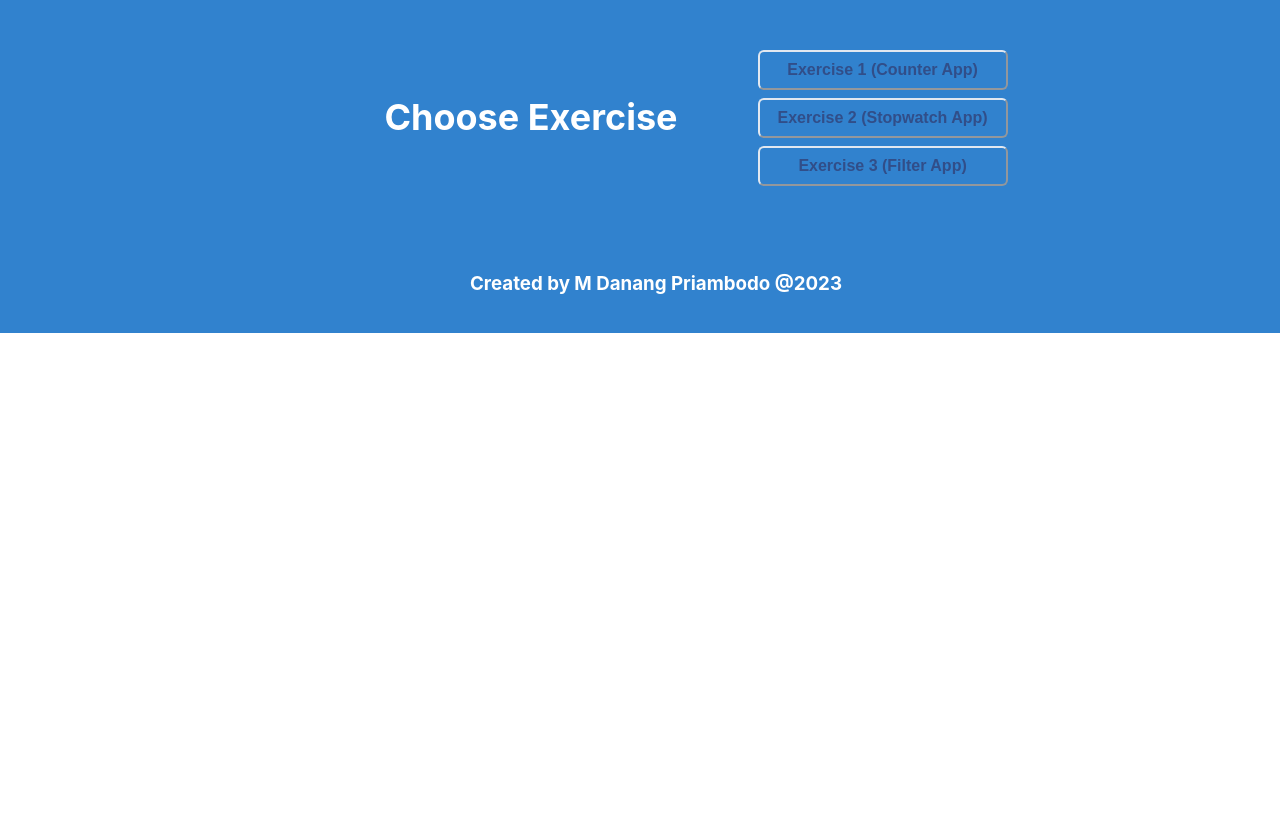
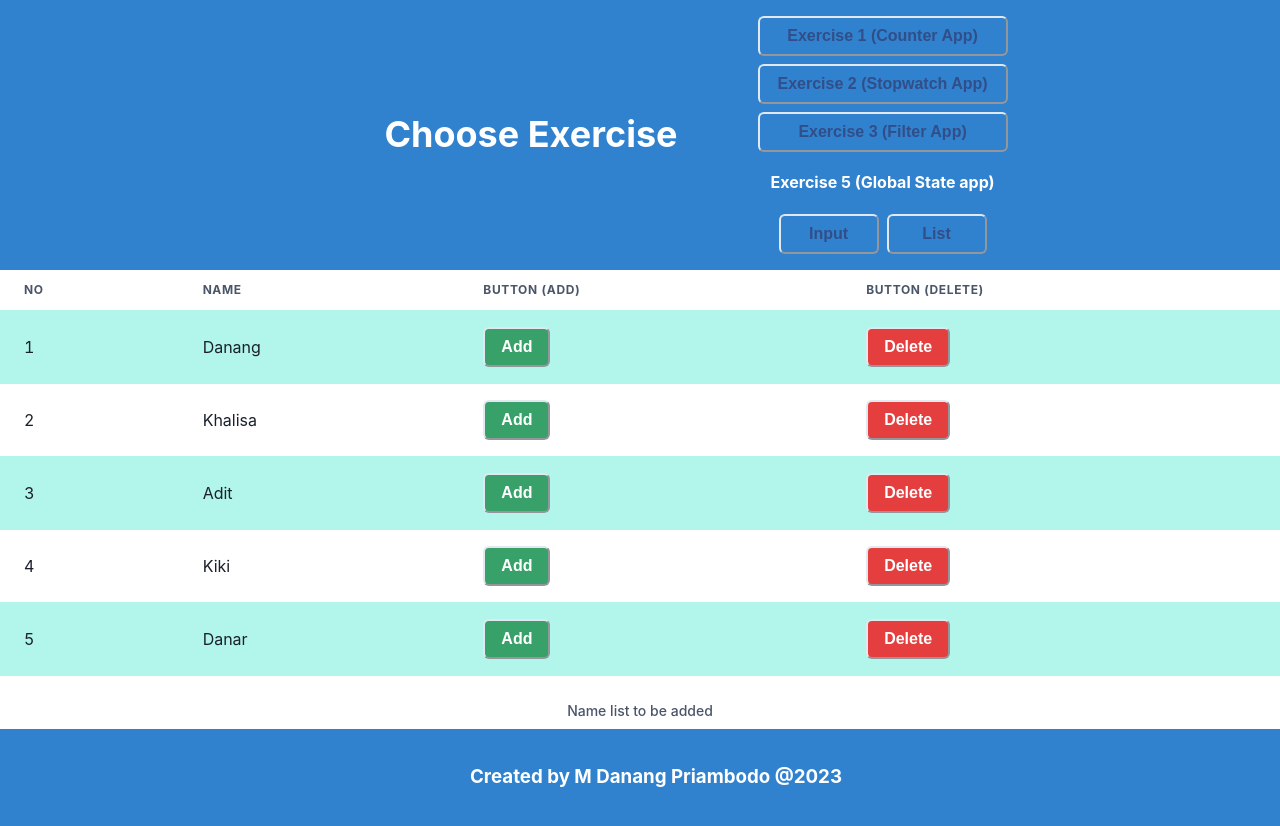
Before and after one commit to mcdanang/my-app, a React (Create React App) app: page /my-app/exercise5/input in a window 1280 px wide. Shown: the top 826 px of the page. Before the commit the page ends 800 px from the top, so only its background shows below. Built offline with nearby package versions, Linux system fonts and the light colour scheme.

Commit message:
Add Component Exercise5

```diff
--- a/src/App.js
+++ b/src/App.js
@@ -6,6 +6,8 @@ import Exercise2 from './component/Exercise2';
 import Exercise3 from './component/Exercise3';
 import './css/styles.css';
 import { Routes, Route } from 'react-router-dom';
+import Ex5Input from "./component/Exercise5/Ex5Input";
+import Ex5List from "./component/Exercise5/Ex5List";
 
 
 class App extends React.Component {
@@ -19,6 +21,8 @@ class App extends React.Component {
           <Route exact path="/my-app/exercise1" element={<Exercise1/>} />
           <Route exact path="/my-app/exercise2" element={<Exercise2/>} />
           <Route exact path="/my-app/exercise3" element={<Exercise3/>} />
+          <Route exact path="/my-app/exercise5/input" element={<Ex5Input/>} />
+          <Route exact path="/my-app/exercise5/list" element={<Ex5List/>} />
         </Routes>
         <Footer/>
       </div>
--- /dev/null
+++ b/src/component/Exercise5/Ex5Input.js
@@ -0,0 +1,68 @@
+import {
+  Table,
+  Thead,
+  Tbody,
+  Tr,
+  Th,
+  Td,
+  TableCaption,
+  TableContainer,
+  Button
+} from '@chakra-ui/react'
+
+localStorage.setItem("nameList", "[]");
+// localStorage.clear();
+
+function Ex5Input() {
+  function handleButtonClick(button, event) {
+    const nameList = JSON.parse(localStorage.getItem("nameList"));
+    if (button === 'add' && !nameList.includes(event.target.id)) {
+      nameList.push(event.target.id);
+      console.log(nameList);
+      localStorage.setItem("nameList", JSON.stringify(nameList));
+      console.log(localStorage.getItem("nameList"));
+    } else if (button === 'delete' && nameList.includes(event.target.id)) {
+      const index = nameList.indexOf(event.target.id);
+      nameList.splice(index, 1);
+      console.log(nameList);
+      localStorage.setItem("nameList", JSON.stringify(nameList));
+      console.log(localStorage.getItem("nameList"));
+    }
+  }
+
+  const nameList = ["Danang", "Khalisa", "Adit", "Kiki", "Danar"];
+  const nameToBeAdded = nameList.map((el, index) => {
+    return (
+      <Tr>
+        <Td>{index + 1}</Td>
+        <Td>{el}</Td>
+        <Td>
+          <Button id={el} onClick={e => handleButtonClick('add', e)} colorScheme='green'>Add</Button>
+        </Td>
+        <Td>
+          <Button id={el} onClick={e => handleButtonClick('delete', e)} colorScheme='red'>Delete</Button>
+        </Td>
+      </Tr>
+    )
+  })
+  return (
+    <TableContainer>
+      <Table variant='striped' colorScheme='teal'>
+        <TableCaption>Name list to be added</TableCaption>
+        <Thead>
+          <Tr>
+            <Th>NO</Th>
+            <Th>NAME</Th>
+            <Th>BUTTON (ADD)</Th>
+            <Th>BUTTON (DELETE)</Th>
+          </Tr>
+        </Thead>
+        <Tbody>
+          {nameToBeAdded}
+        </Tbody>
+      </Table>
+    </TableContainer>
+  )
+}
+
+export default Ex5Input;
--- /dev/null
+++ b/src/component/Exercise5/Ex5List.js
@@ -0,0 +1,43 @@
+import {
+  Table,
+  Thead,
+  Tbody,
+  Tr,
+  Th,
+  Td,
+  TableCaption,
+  TableContainer
+} from '@chakra-ui/react'
+
+function Ex5List() {
+
+
+  const nameList = JSON.parse(localStorage.getItem("nameList"))
+  const addedName = nameList.map((el, index) => {
+    return (
+      <Tr>
+        <Td>{index + 1}</Td>
+        <Td>{el}</Td>
+      </Tr>
+    )
+  })
+
+  return (
+    <TableContainer>
+      <Table variant='striped' colorScheme='teal'>
+        <TableCaption>Name list that has been added</TableCaption>
+        <Thead>
+          <Tr>
+            <Th>NO</Th>
+            <Th>NAME</Th>
+          </Tr>
+        </Thead>
+        <Tbody>
+          {addedName}
+        </Tbody>
+      </Table>
+    </TableContainer>
+  )
+}
+
+export default Ex5List;
--- a/src/component/Header.js
+++ b/src/component/Header.js
@@ -16,6 +16,16 @@ function Header() {
           <Link style={{ textDecoration: 'none' }} to="/my-app/exercise3">
             <Button colorScheme='facebook' variant='ghost' w={'250px'}>Exercise 3 (Filter App)</Button>
           </Link>
+          <Heading fontSize={16}>Exercise 5 (Global State app)</Heading>
+          <Box display={'flex'} gap={2}>
+            <Link style={{ textDecoration: 'none' }} to="/my-app/exercise5/input">
+              <Button colorScheme='facebook' variant='ghost' w={'100px'}>Input</Button>
+            </Link>
+            <Link style={{ textDecoration: 'none' }} to="/my-app/exercise5/list">
+              <Button colorScheme='facebook' variant='ghost' w={'100px'}>List</Button>
+            </Link>
+          </Box>
+
       </Stack>
       </Center>
     </Box>
```
